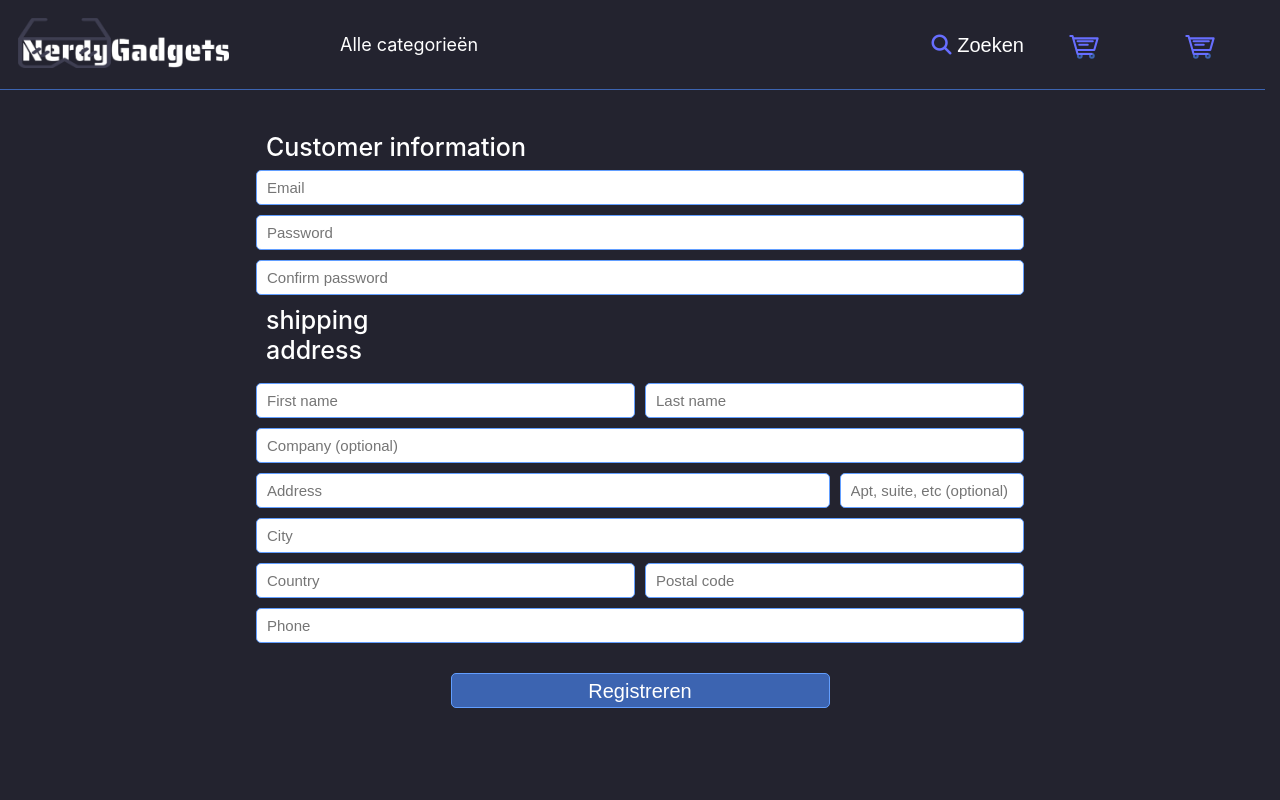
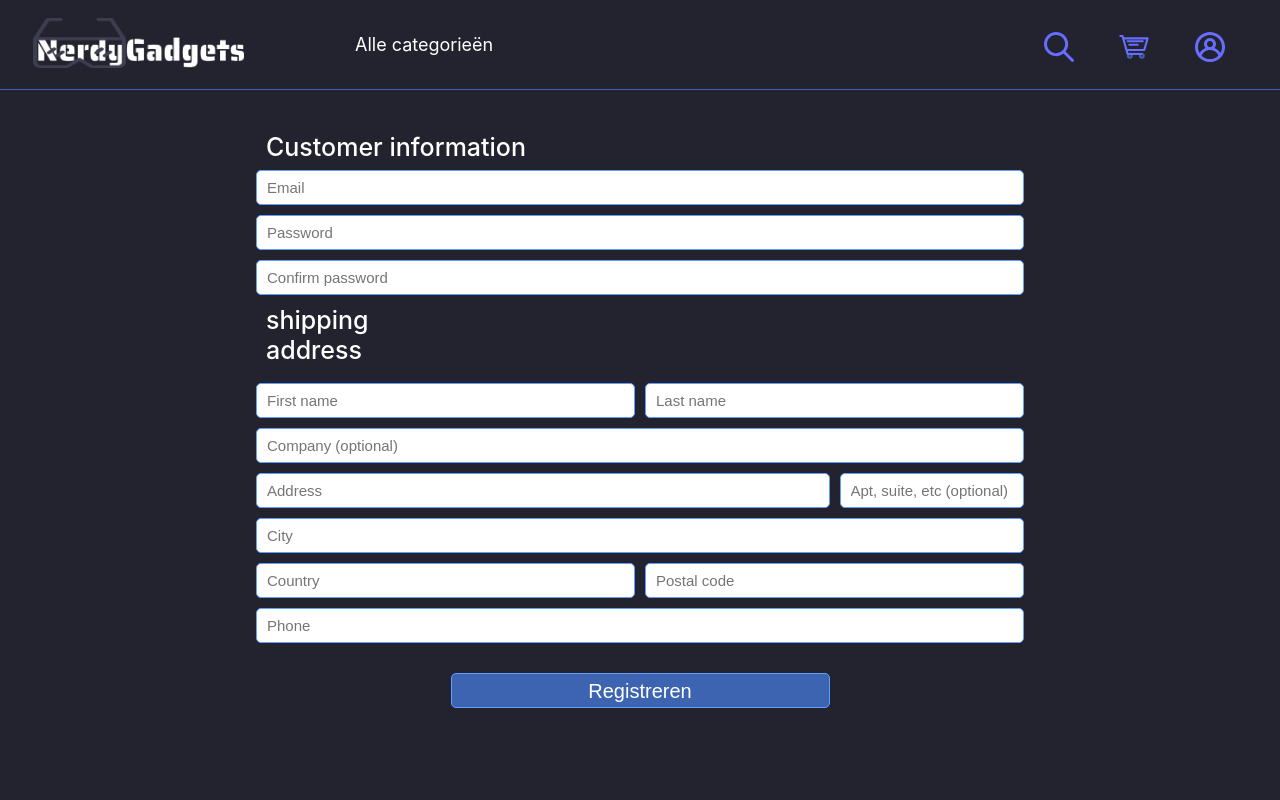
Before and after one commit to Joehoel/nerdygadgets, a PHP site: page /nerdygadgets/views/registreren.php in a window 1280 px wide. Run offline with PHP 8.4, Linux system fonts and the light colour scheme; data that the repository does not hold is empty; some libraries are stand-ins or nearby versions; some web fonts are replaced.

Commit message:
Changed header / added error pop-up

```diff
--- a/Public/CSS/main.css
+++ b/Public/CSS/main.css
@@ -17,6 +17,7 @@
   --filter_background: #23282fcc;
   --page_selected: #629eff;
   --page_unselected: #24298f;
+  --error: rgb(197, 44, 44);
 }
 
 body {
@@ -139,7 +140,7 @@ ul#ul-class li {
   line-height: 90px;
 }
 ul#ul-class-navigation {
-  right: 10px;
+  right: 35px;
   line-height: 90px;
   position: absolute;
 }
@@ -154,7 +155,7 @@ ul#ul-class-navigation li {
 ul#ul-class-navigation li img {
   height: 30px;
   width: 30px;
-  margin: 0 40px;
+  margin: 0 20px;
 }
 #Content {
   margin-top: 90px;
@@ -890,6 +891,9 @@ input {
   display: block;
   animation: slide-out 0.7s ease-out;
 }
+.error {
+  background-color: var(--error);
+}
 @keyframes slide-in {
   0%{
     top: 0;
--- a/Public/JS/popup.js
+++ b/Public/JS/popup.js
@@ -3,15 +3,19 @@ function popup(text, isError) {
         const pop_up = document.getElementById("pop-up");
         pop_up.innerText = text;
         if (isError) {
-
+            pop_up.classList = "pop-up pop-up-show error";
         } else {
             pop_up.classList = "pop-up pop-up-show";
+        }
+        setTimeout(() => {
+            if (isError) {
+                pop_up.classList = "pop-up pop-up-hidden error";
+            } else {
+                pop_up.classList = "pop-up pop-up-hidden";
+            }
             setTimeout(() => {
-                pop_up.classList = "pop-up pop-up-hidden";
-                setTimeout(() => {
-                    pop_up.classList = "pop-up";
-                }, 200);
-            }, 3000);
-        }
+                pop_up.classList = "pop-up";
+            }, 200);
+        }, 3000);
     })
 }
--- a/views/header.php
+++ b/views/header.php
@@ -41,7 +41,7 @@
 
 <body>
     <div class="background">
-        <div class="row" id="header">
+        <div id="header">
             <div class="col-2">
                 <a href="<?php echo base_url ?>" id="LogoA">
                     <img id="LogoImage" src="<?php echo base_url ?>Public/Img/logo.png">
@@ -79,13 +79,13 @@
             </div>
             <ul id="ul-class-navigation">
                 <li>
-                    <a href="<?php echo base_url; ?>browse" class="HrefDecoration"><i class="fas fa-search" style="color:#676EFF;"></i> Zoeken</a>
+                    <a href="<?php echo base_url; ?>browse" class="HrefDecoration"><img src="<?php echo base_url ?>/Public/Img/search.svg"></a>
                 </li>
                 <li>
                     <a href="<?php echo base_url; ?>cart" class="HrefDecoration"><img src="<?php echo base_url ?>/Public/Img/cart.svg"></a>
                 </li>
                 <li>
-                    <a href="<?php echo base_url; ?>registreren" class="HrefDecoration"><img src="<?php echo base_url ?>/Public/Img/cart.svg"></a>
+                    <a href="<?php echo base_url; ?>registreren" class="HrefDecoration"><img src="<?php echo base_url ?>/Public/Img/profile.svg"></a>
                 </li>
             </ul>
         </div>
--- a/views/registreren.php
+++ b/views/registreren.php
@@ -3,6 +3,10 @@ include __DIR__ . "/connect.php";
 include __DIR__ . "/header.php";
 
 ?>
+<div class="pop-up" id="pop-up"></div>
+<?php if (isset($_GET['error'])) {
+    echo '<script> popup("' . $_GET['error'] . '", true); </script>';
+} ?>
 <div class="registreren-container">
     <div class="information">
         <div>
```
Also changed, not shown: app/Domain/Registreren/Registreren.php (+7 -9 lines), views/browse.php (+3 -4 lines), Public/Img/profile.svg (added), Public/Img/search.svg (added).
